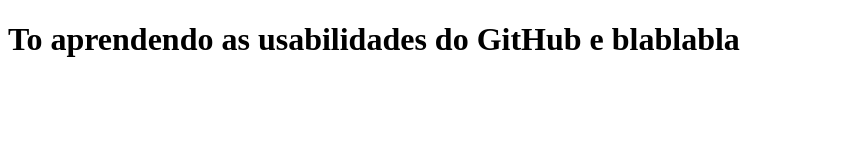
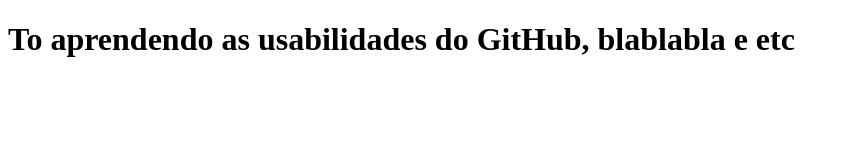
Before and after one commit to DEVILBRAKER/learning-github, a plain HTML site: page index.html in a window 1280 px wide. Shown: the whole page, without its empty margins (0-850 px from the left). Drawn offline with Linux system fonts and the light colour scheme.

Commit message:
alteração no h1

```diff
--- a/index.html
+++ b/index.html
@@ -6,6 +6,6 @@
     <title>Aprendendo GitHub</title>
 </head>
 <body>
-    <h1>To aprendendo as usabilidades do GitHub e blablabla</h1>
+    <h1>To aprendendo as usabilidades do GitHub, blablabla e etc </h1>
 </body>
 </html>
```
